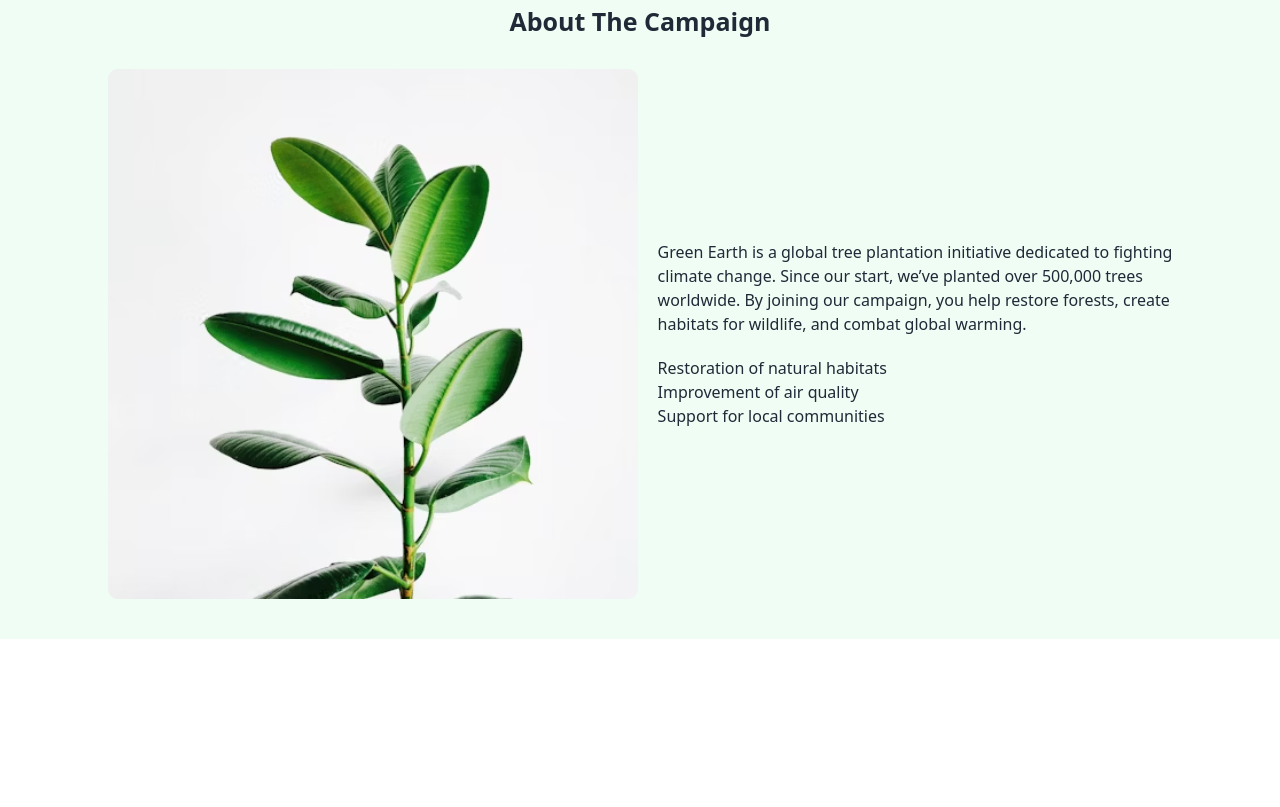
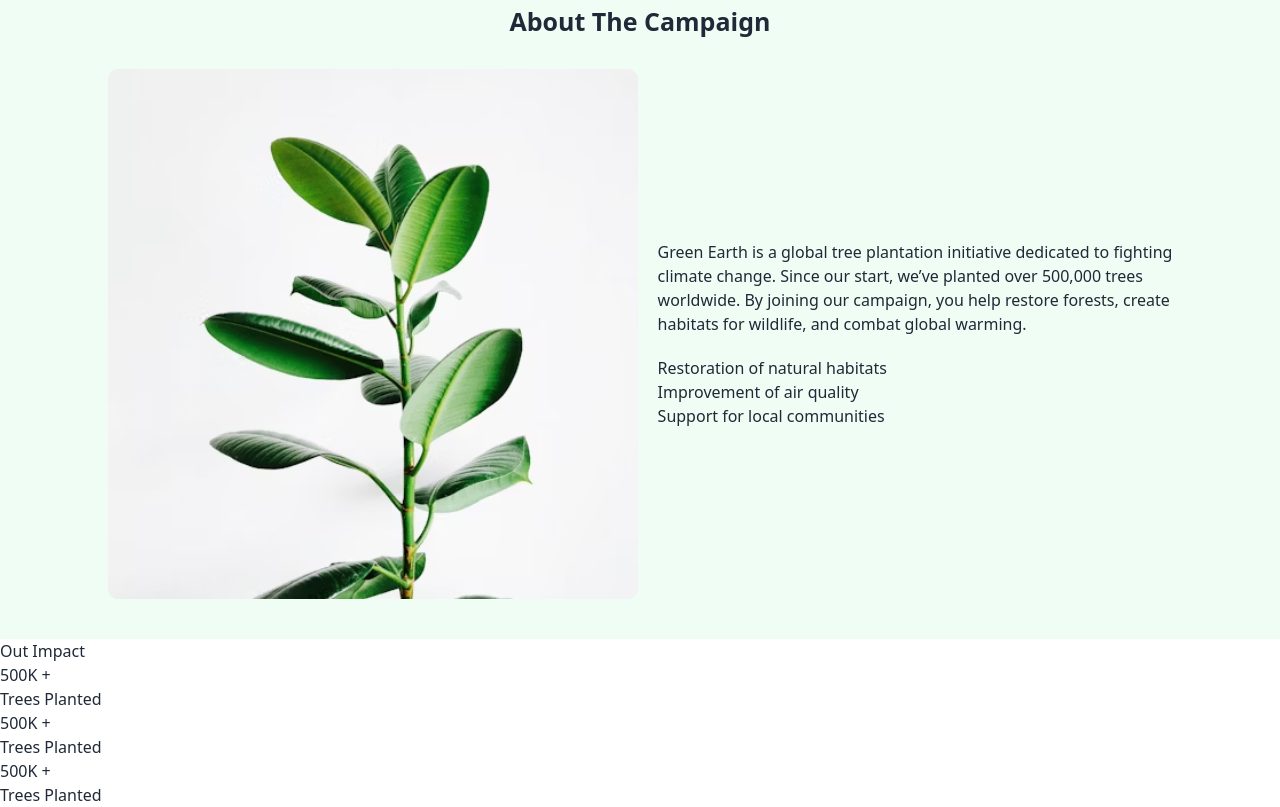
Before and after one commit to ridu101/green-earth-practice, a plain HTML site: page index.html in a window 1280 px wide. Shown: the part 385-1192 px from the top of the page. Before the commit the page ends 1024 px from the top, so only its background shows below. Drawn offline with nearby package versions, Linux system fonts and the light colour scheme.

Commit message:
div section done

```diff
--- a/index.html
+++ b/index.html
@@ -71,6 +71,32 @@
             </div>
         </section>
 
+        <!-- Our Impact section -->
+         <section>
+            <div>
+                <h1>Out Impact</h1>
+                <div>
+                     <!-- cart-1 -->
+                      <div>
+                        <h1>500K +</h1>
+                        <p>Trees Planted</p>
+                      </div>
+                      <!-- card-2 -->
+                       <div>
+                        <h1>500K +</h1>
+                        <p>Trees Planted</p>
+                      </div>
+                      <!-- card-3 -->
+                       <div>
+                        <h1>500K +</h1>
+                        <p>Trees Planted</p>
+                      </div>
+
+                </div>
+
+            </div>
+         </section>
+
     </main>
 
 </body>
```
